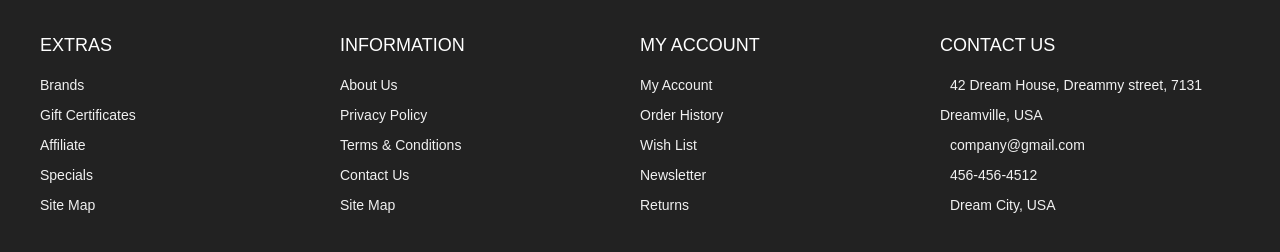
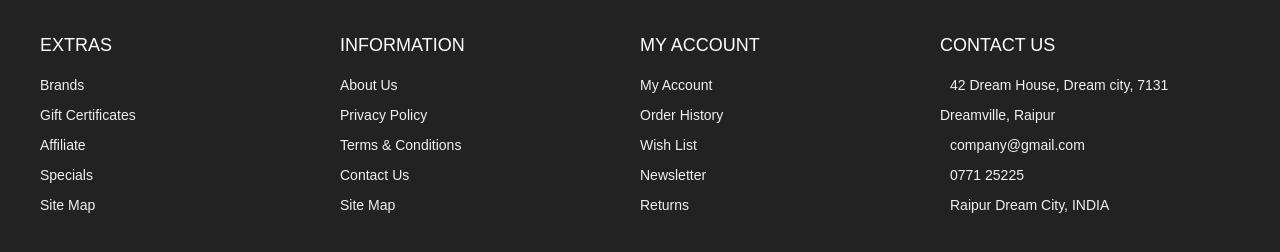
Before and after one commit to kunjal-parmar/responsive-Ecommerce-website, a plain HTML site: page index.html in a window 1280 px wide. Shown: the part 4717-4969 px from the top of the page. Drawn offline with nearby package versions, Linux system fonts and the light colour scheme.

Commit message:
Update index.html

```diff
--- a/index.html
+++ b/index.html
@@ -545,7 +545,7 @@
             <span>
               <i class="fas fa-map-marker-alt"></i>
             </span>
-            42 Dream House, Dreammy street, 7131 Dreamville, USA
+            42 Dream House, Dream city, 7131 Dreamville, Raipur
           </div>
           <div>
             <span>
@@ -557,13 +557,13 @@
             <span>
               <i class="fas fa-phone"></i>
             </span>
-            456-456-4512
+            0771 25225
           </div>
           <div>
             <span>
               <i class="far fa-paper-plane"></i>
             </span>
-            Dream City, USA
+             Raipur Dream City, INDIA
           </div>
         </div>
       </div>
```
